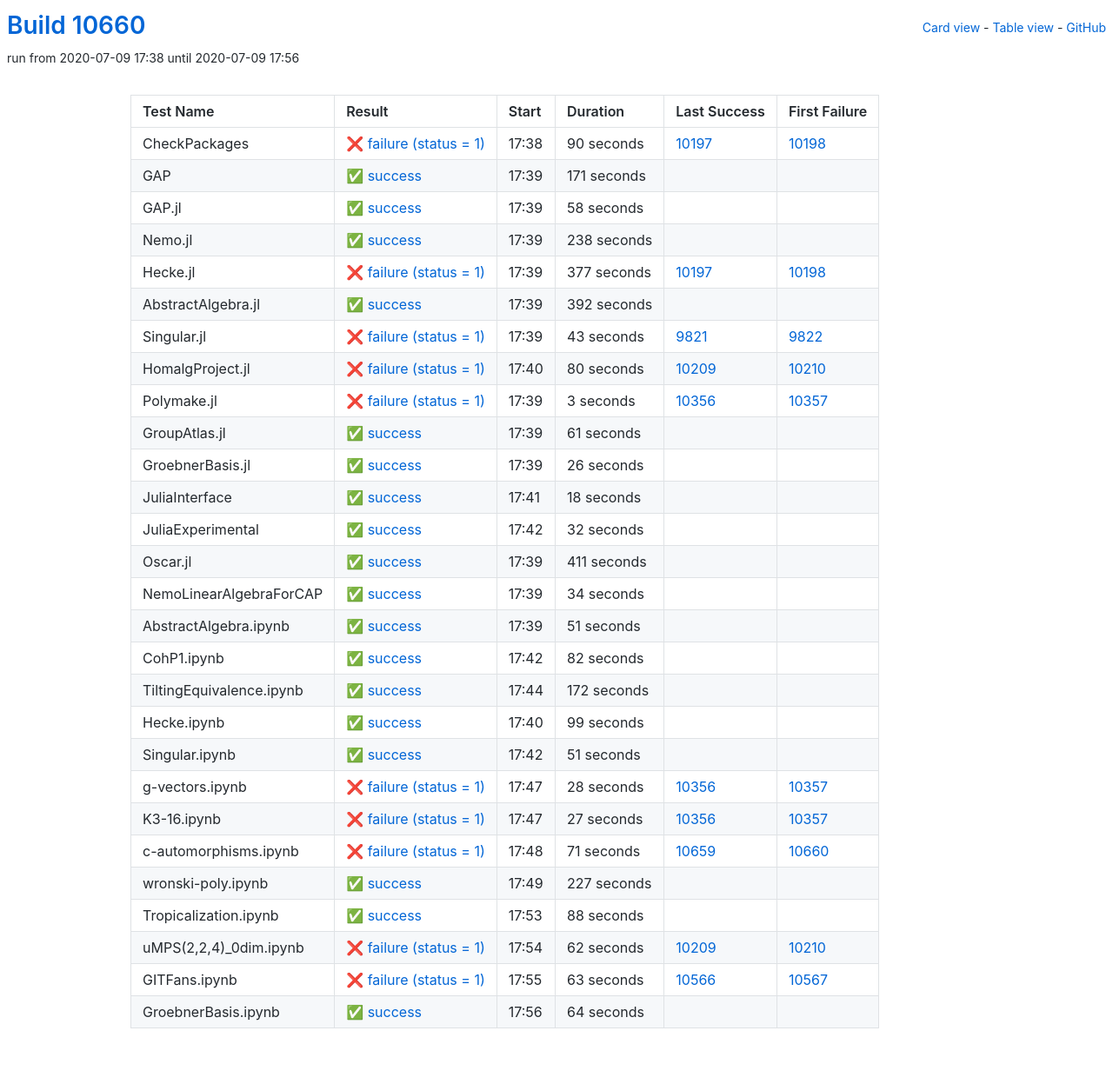
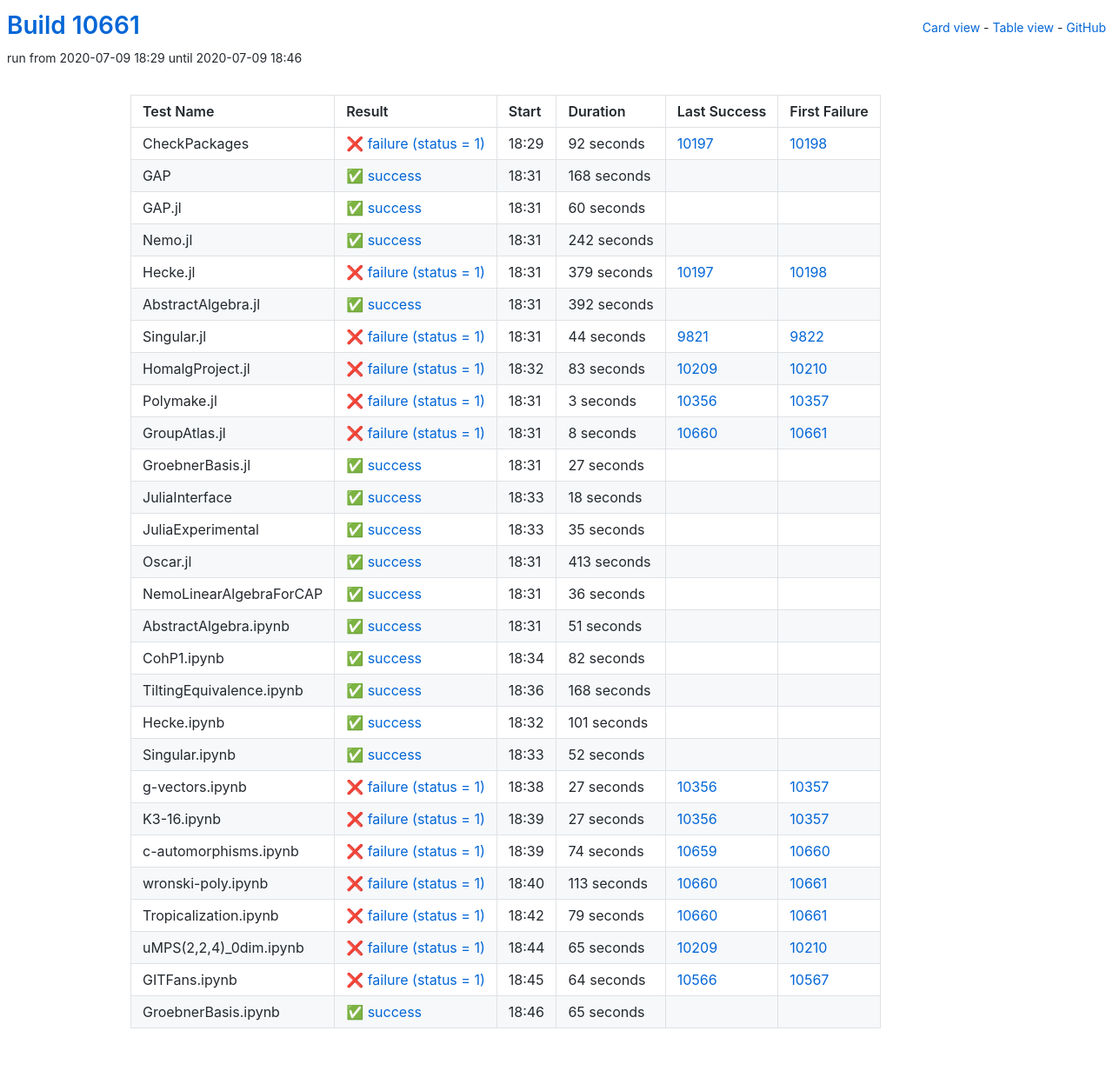
Before and after one commit to oscar-system/oscar-ci-status, a Jekyll site: the page built from table.html, in a window 1280 px wide. Shown: the whole page at 87% size. Built offline with Jekyll 4.4.1, drawn with Linux system fonts in a browser that asks for light colours.

Commit message:
Build #10661

```diff
--- a/_data/ci.yml
+++ b/_data/ci.yml
@@ -1,6 +1,6 @@
 ---
-build: 10660
-build_url: https://oscarci.mathematik.uni-kl.de/job/oscar/10660/
+build: 10661
+build_url: https://oscarci.mathematik.uni-kl.de/job/oscar/10661/
 job: oscar
 organization: oscar-system
 repo: oscar-ci-status
@@ -8,68 +8,68 @@
 tests:
 - name: CheckPackages
   id: checkpackages
-  log: https://oscarci.mathematik.uni-kl.de/job/oscar/10660/artifact/logs/build-10660/CheckPackages.log
-  start: 2020-07-09 17:38
+  log: https://oscarci.mathematik.uni-kl.de/job/oscar/10661/artifact/logs/build-10661/CheckPackages.log
+  start: 2020-07-09 18:29
   success: false
   exitcode: 1
   status: failure
-  duration: 90
+  duration: 92
   last_success: 10197
   last_success_url: https://oscarci.mathematik.uni-kl.de/job/oscar/10197/
   first_failure: 10198
   first_failure_url: https://oscarci.mathematik.uni-kl.de/job/oscar/10198/
 - name: GAP
   id: gap
-  log: https://oscarci.mathematik.uni-kl.de/job/oscar/10660/artifact/logs/build-10660/GAP.log
-  start: 2020-07-09 17:39
+  log: https://oscarci.mathematik.uni-kl.de/job/oscar/10661/artifact/logs/build-10661/GAP.log
+  start: 2020-07-09 18:31
   success: true
   exitcode: 0
   status: success
-  duration: 171
+  duration: 168
   last_success: false
   last_success_url:
   first_failure: false
   first_failure_url:
 - name: GAP.jl
   id: gap-jl
-  log: https://oscarci.mathematik.uni-kl.de/job/oscar/10660/artifact/logs/build-10660/GAP.jl.log
-  start: 2020-07-09 17:39
+  log: https://oscarci.mathematik.uni-kl.de/job/oscar/10661/artifact/logs/build-10661/GAP.jl.log
+  start: 2020-07-09 18:31
   success: true
   exitcode: 0
   status: success
-  duration: 58
+  duration: 60
   last_success: false
   last_success_url:
   first_failure: false
   first_failure_url:
 - name: Nemo.jl
   id: nemo-jl
-  log: https://oscarci.mathematik.uni-kl.de/job/oscar/10660/artifact/logs/build-10660/Nemo.jl.log
-  start: 2020-07-09 17:39
+  log: https://oscarci.mathematik.uni-kl.de/job/oscar/10661/artifact/logs/build-10661/Nemo.jl.log
+  start: 2020-07-09 18:31
   success: true
   exitcode: 0
   status: success
-  duration: 238
+  duration: 242
   last_success: false
   last_success_url:
   first_failure: false
   first_failure_url:
 - name: Hecke.jl
   id: hecke-jl
-  log: https://oscarci.mathematik.uni-kl.de/job/oscar/10660/artifact/logs/build-10660/Hecke.jl.log
-  start: 2020-07-09 17:39
+  log: https://oscarci.mathematik.uni-kl.de/job/oscar/10661/artifact/logs/build-10661/Hecke.jl.log
+  start: 2020-07-09 18:31
   success: false
   exitcode: 1
   status: failure
-  duration: 377
+  duration: 379
   last_success: 10197
   last_success_url: https://oscarci.mathematik.uni-kl.de/job/oscar/10197/
   first_failure: 10198
   first_failure_url: https://oscarci.mathematik.uni-kl.de/job/oscar/10198/
 - name: AbstractAlgebra.jl
   id: abstractalgebra-jl
-  log: https://oscarci.mathematik.uni-kl.de/job/oscar/10660/artifact/logs/build-10660/AbstractAlgebra.jl.log
-  start: 2020-07-09 17:39
+  log: https://oscarci.mathematik.uni-kl.de/job/oscar/10661/artifact/logs/build-10661/AbstractAlgebra.jl.log
+  start: 2020-07-09 18:31
   success: true
   exitcode: 0
   status: success
@@ -80,32 +80,32 @@
   first_failure_url:
 - name: Singular.jl
   id: singular-jl
-  log: https://oscarci.mathematik.uni-kl.de/job/oscar/10660/artifact/logs/build-10660/Singular.jl.log
-  start: 2020-07-09 17:39
+  log: https://oscarci.mathematik.uni-kl.de/job/oscar/10661/artifact/logs/build-10661/Singular.jl.log
+  start: 2020-07-09 18:31
   success: false
   exitcode: 1
   status: failure
-  duration: 43
+  duration: 44
   last_success: 9821
   last_success_url: https://oscarci.mathematik.uni-kl.de/job/oscar/9821/
   first_failure: 9822
   first_failure_url: https://oscarci.mathematik.uni-kl.de/job/oscar/9822/
 - name: HomalgProject.jl
   id: homalgproject-jl
-  log: https://oscarci.mathematik.uni-kl.de/job/oscar/10660/artifact/logs/build-10660/HomalgProject.jl.log
-  start: 2020-07-09 17:40
+  log: https://oscarci.mathematik.uni-kl.de/job/oscar/10661/artifact/logs/build-10661/HomalgProject.jl.log
+  start: 2020-07-09 18:32
   success: false
   exitcode: 1
   status: failure
-  duration: 80
+  duration: 83
   last_success: 10209
   last_success_url: https://oscarci.mathematik.uni-kl.de/job/oscar/10209/
   first_failure: 10210
   first_failure_url: https://oscarci.mathematik.uni-kl.de/job/oscar/10210/
 - name: Polymake.jl
   id: polymake-jl
-  log: https://oscarci.mathematik.uni-kl.de/job/oscar/10660/artifact/logs/build-10660/Polymake.jl.log
-  start: 2020-07-09 17:39
+  log: https://oscarci.mathematik.uni-kl.de/job/oscar/10661/artifact/logs/build-10661/Polymake.jl.log
+  start: 2020-07-09 18:31
   success: false
   exitcode: 1
   status: failure
@@ -116,32 +116,32 @@
   first_failure_url: https://oscarci.mathematik.uni-kl.de/job/oscar/10357/
 - name: GroupAtlas.jl
   id: groupatlas-jl
-  log: https://oscarci.mathematik.uni-kl.de/job/oscar/10660/artifact/logs/build-10660/GroupAtlas.jl.log
-  start: 2020-07-09 17:39
+  log: https://oscarci.mathematik.uni-kl.de/job/oscar/10661/artifact/logs/build-10661/GroupAtlas.jl.log
+  start: 2020-07-09 18:31
+  success: false
+  exitcode: 1
+  status: failure
+  duration: 8
+  last_success: 10660
+  last_success_url: https://oscarci.mathematik.uni-kl.de/job/oscar/10660/
+  first_failure: 10661
+  first_failure_url: https://oscarci.mathematik.uni-kl.de/job/oscar/10661/
+- name: GroebnerBasis.jl
+  id: groebnerbasis-jl
+  log: https://oscarci.mathematik.uni-kl.de/job/oscar/10661/artifact/logs/build-10661/GroebnerBasis.jl.log
+  start: 2020-07-09 18:31
   success: true
   exitcode: 0
   status: success
-  duration: 61
-  last_success: false
-  last_success_url:
-  first_failure: false
-  first_failure_url:
-- name: GroebnerBasis.jl
-  id: groebnerbasis-jl
-  log: https://oscarci.mathematik.uni-kl.de/job/oscar/10660/artifact/logs/build-10660/GroebnerBasis.jl.log
-  start: 2020-07-09 17:39
-  success: true
-  exitcode: 0
-  status: success
-  duration: 26
+  duration: 27
   last_success: false
   last_success_url:
   first_failure: false
   first_failure_url:
 - name: JuliaInterface
   id: juliainterface
-  log: https://oscarci.mathematik.uni-kl.de/job/oscar/10660/artifact/logs/build-10660/JuliaInterface.log
-  start: 2020-07-09 17:41
+  log: https://oscarci.mathematik.uni-kl.de/job/oscar/10661/artifact/logs/build-10661/JuliaInterface.log
+  start: 2020-07-09 18:33
   success: true
   exitcode: 0
   status: success
@@ -152,44 +152,44 @@
   first_failure_url:
 - name: JuliaExperimental
   id: juliaexperimental
-  log: https://oscarci.mathematik.uni-kl.de/job/oscar/10660/artifact/logs/build-10660/JuliaExperimental.log
-  start: 2020-07-09 17:42
+  log: https://oscarci.mathematik.uni-kl.de/job/oscar/10661/artifact/logs/build-10661/JuliaExperimental.log
+  start: 2020-07-09 18:33
   success: true
   exitcode: 0
   status: success
-  duration: 32
+  duration: 35
   last_success: false
   last_success_url:
   first_failure: false
   first_failure_url:
 - name: Oscar.jl
   id: oscar-jl
-  log: https://oscarci.mathematik.uni-kl.de/job/oscar/10660/artifact/logs/build-10660/Oscar.jl.log
-  start: 2020-07-09 17:39
+  log: https://oscarci.mathematik.uni-kl.de/job/oscar/10661/artifact/logs/build-10661/Oscar.jl.log
+  start: 2020-07-09 18:31
   success: true
   exitcode: 0
   status: success
-  duration: 411
+  duration: 413
   last_success: false
   last_success_url:
   first_failure: false
   first_failure_url:
 - name: NemoLinearAlgebraForCAP
   id: nemolinearalgebraforcap
-  log: https://oscarci.mathematik.uni-kl.de/job/oscar/10660/artifact/logs/build-10660/NemoLinearAlgebraForCAP.log
-  start: 2020-07-09 17:39
+  log: https://oscarci.mathematik.uni-kl.de/job/oscar/10661/artifact/logs/build-10661/NemoLinearAlgebraForCAP.log
+  start: 2020-07-09 18:31
   success: true
   exitcode: 0
   status: success
-  duration: 34
+  duration: 36
   last_success: false
   last_success_url:
   first_failure: false
   first_failure_url:
 - name: AbstractAlgebra.ipynb
   id: abstractalgebra-ipynb
-  log: https://oscarci.mathematik.uni-kl.de/job/oscar/10660/artifact/logs/build-10660/AbstractAlgebra.ipynb.log
-  start: 2020-07-09 17:39
+  log: https://oscarci.mathematik.uni-kl.de/job/oscar/10661/artifact/logs/build-10661/AbstractAlgebra.ipynb.log
+  start: 2020-07-09 18:31
   success: true
   exitcode: 0
   status: success
@@ -200,8 +200,8 @@
   first_failure_url:
 - name: CohP1.ipynb
   id: cohp1-ipynb
-  log: https://oscarci.mathematik.uni-kl.de/job/oscar/10660/artifact/logs/build-10660/CohP1.ipynb.log
-  start: 2020-07-09 17:42
+  log: https://oscarci.mathematik.uni-kl.de/job/oscar/10661/artifact/logs/build-10661/CohP1.ipynb.log
+  start: 2020-07-09 18:34
   success: true
   exitcode: 0
   status: success
@@ -212,56 +212,56 @@
   first_failure_url:
 - name: TiltingEquivalence.ipynb
   id: tiltingequivalence-ipynb
-  log: https://oscarci.mathematik.uni-kl.de/job/oscar/10660/artifact/logs/build-10660/TiltingEquivalence.ipynb.log
-  start: 2020-07-09 17:44
+  log: https://oscarci.mathematik.uni-kl.de/job/oscar/10661/artifact/logs/build-10661/TiltingEquivalence.ipynb.log
+  start: 2020-07-09 18:36
   success: true
   exitcode: 0
   status: success
-  duration: 172
+  duration: 168
   last_success: false
   last_success_url:
   first_failure: false
   first_failure_url:
 - name: Hecke.ipynb
   id: hecke-ipynb
-  log: https://oscarci.mathematik.uni-kl.de/job/oscar/10660/artifact/logs/build-10660/Hecke.ipynb.log
-  start: 2020-07-09 17:40
+  log: https://oscarci.mathematik.uni-kl.de/job/oscar/10661/artifact/logs/build-10661/Hecke.ipynb.log
+  start: 2020-07-09 18:32
   success: true
   exitcode: 0
   status: success
-  duration: 99
+  duration: 101
   last_success: false
   last_success_url:
   first_failure: false
   first_failure_url:
 - name: Singular.ipynb
   id: singular-ipynb
-  log: https://oscarci.mathematik.uni-kl.de/job/oscar/10660/artifact/logs/build-10660/Singular.ipynb.log
-  start: 2020-07-09 17:42
+  log: https://oscarci.mathematik.uni-kl.de/job/oscar/10661/artifact/logs/build-10661/Singular.ipynb.log
+  start: 2020-07-09 18:33
   success: true
   exitcode: 0
   status: success
-  duration: 51
+  duration: 52
   last_success: false
   last_success_url:
   first_failure: false
   first_failure_url:
 - name: g-vectors.ipynb
   id: g-vectors-ipynb
-  log: https://oscarci.mathematik.uni-kl.de/job/oscar/10660/artifact/logs/build-10660/g-vectors.ipynb.log
-  start: 2020-07-09 17:47
+  log: https://oscarci.mathematik.uni-kl.de/job/oscar/10661/artifact/logs/build-10661/g-vectors.ipynb.log
+  start: 2020-07-09 18:38
   success: false
   exitcode: 1
   status: failure
-  duration: 28
+  duration: 27
   last_success: 10356
   last_success_url: https://oscarci.mathematik.uni-kl.de/job/oscar/10356/
   first_failure: 10357
   first_failure_url: https://oscarci.mathematik.uni-kl.de/job/oscar/10357/
 - name: K3-16.ipynb
   id: k3-16-ipynb
-  log: https://oscarci.mathematik.uni-kl.de/job/oscar/10660/artifact/logs/build-10660/K3-16.ipynb.log
-  start: 2020-07-09 17:47
+  log: https://oscarci.mathematik.uni-kl.de/job/oscar/10661/artifact/logs/build-10661/K3-16.ipynb.log
+  start: 2020-07-09 18:39
   success: false
   exitcode: 1
   status: failure
@@ -272,72 +272,72 @@
   first_failure_url: https://oscarci.mathematik.uni-kl.de/job/oscar/10357/
 - name: c-automorphisms.ipynb
   id: c-automorphisms-ipynb
-  log: https://oscarci.mathematik.uni-kl.de/job/oscar/10660/artifact/logs/build-10660/c-automorphisms.ipynb.log
-  start: 2020-07-09 17:48
+  log: https://oscarci.mathematik.uni-kl.de/job/oscar/10661/artifact/logs/build-10661/c-automorphisms.ipynb.log
+  start: 2020-07-09 18:39
   success: false
   exitcode: 1
   status: failure
-  duration: 71
+  duration: 74
   last_success: 10659
   last_success_url: https://oscarci.mathematik.uni-kl.de/job/oscar/10659/
   first_failure: 10660
   first_failure_url: https://oscarci.mathematik.uni-kl.de/job/oscar/10660/
 - name: wronski-poly.ipynb
   id: wronski-poly-ipynb
-  log: https://oscarci.mathematik.uni-kl.de/job/oscar/10660/artifact/logs/build-10660/wronski-poly.ipynb.log
-  start: 2020-07-09 17:49
-  success: true
-  exitcode: 0
-  status: success
-  duration: 227
-  last_success: false
-  last_success_url:
-  first_failure: false
-  first_failure_url:
-- name: Tropicalization.ipynb
-  id: tropicalization-ipynb
-  log: https://oscarci.mathematik.uni-kl.de/job/oscar/10660/artifact/logs/build-10660/Tropicalization.ipynb.log
-  start: 2020-07-09 17:53
-  success: true
-  exitcode: 0
-  status: success
-  duration: 88
-  last_success: false
-  last_success_url:
-  first_failure: false
-  first_failure_url:
-- name: uMPS(2,2,4)_0dim.ipynb
-  id: umps-2-2-4-0dim-ipynb
-  log: https://oscarci.mathematik.uni-kl.de/job/oscar/10660/artifact/logs/build-10660/uMPS-2-2-4-_0dim.ipynb.log
-  start: 2020-07-09 17:54
+  log: https://oscarci.mathematik.uni-kl.de/job/oscar/10661/artifact/logs/build-10661/wronski-poly.ipynb.log
+  start: 2020-07-09 18:40
   success: false
   exitcode: 1
   status: failure
-  duration: 62
+  duration: 113
+  last_success: 10660
+  last_success_url: https://oscarci.mathematik.uni-kl.de/job/oscar/10660/
+  first_failure: 10661
+  first_failure_url: https://oscarci.mathematik.uni-kl.de/job/oscar/10661/
+- name: Tropicalization.ipynb
+  id: tropicalization-ipynb
+  log: https://oscarci.mathematik.uni-kl.de/job/oscar/10661/artifact/logs/build-10661/Tropicalization.ipynb.log
+  start: 2020-07-09 18:42
+  success: false
+  exitcode: 1
+  status: failure
+  duration: 79
+  last_success: 10660
+  last_success_url: https://oscarci.mathematik.uni-kl.de/job/oscar/10660/
+  first_failure: 10661
+  first_failure_url: https://oscarci.mathematik.uni-kl.de/job/oscar/10661/
+- name: uMPS(2,2,4)_0dim.ipynb
+  id: umps-2-2-4-0dim-ipynb
+  log: https://oscarci.mathematik.uni-kl.de/job/oscar/10661/artifact/logs/build-10661/uMPS-2-2-4-_0dim.ipynb.log
+  start: 2020-07-09 18:44
+  success: false
+  exitcode: 1
+  status: failure
+  duration: 65
   last_success: 10209
   last_success_url: https://oscarci.mathematik.uni-kl.de/job/oscar/10209/
   first_failure: 10210
   first_failure_url: https://oscarci.mathematik.uni-kl.de/job/oscar/10210/
 - name: GITFans.ipynb
   id: gitfans-ipynb
-  log: https://oscarci.mathematik.uni-kl.de/job/oscar/10660/artifact/logs/build-10660/GITFans.ipynb.log
-  start: 2020-07-09 17:55
+  log: https://oscarci.mathematik.uni-kl.de/job/oscar/10661/artifact/logs/build-10661/GITFans.ipynb.log
+  start: 2020-07-09 18:45
   success: false
   exitcode: 1
   status: failure
-  duration: 63
+  duration: 64
   last_success: 10566
   last_success_url: https://oscarci.mathematik.uni-kl.de/job/oscar/10566/
   first_failure: 10567
   first_failure_url: https://oscarci.mathematik.uni-kl.de/job/oscar/10567/
 - name: GroebnerBasis.ipynb
   id: groebnerbasis-ipynb
-  log: https://oscarci.mathematik.uni-kl.de/job/oscar/10660/artifact/logs/build-10660/GroebnerBasis.ipynb.log
-  start: 2020-07-09 17:56
+  log: https://oscarci.mathematik.uni-kl.de/job/oscar/10661/artifact/logs/build-10661/GroebnerBasis.ipynb.log
+  start: 2020-07-09 18:46
   success: true
   exitcode: 0
   status: success
-  duration: 64
+  duration: 65
   last_success: false
   last_success_url:
   first_failure: false
```
Also changed, not shown: README.md.
